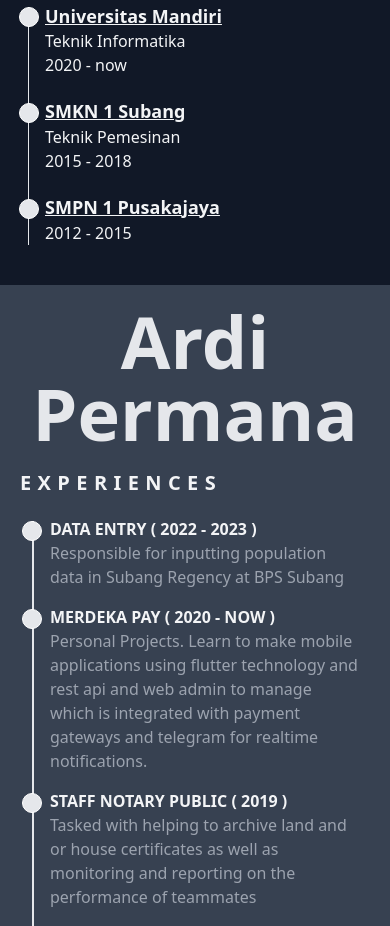
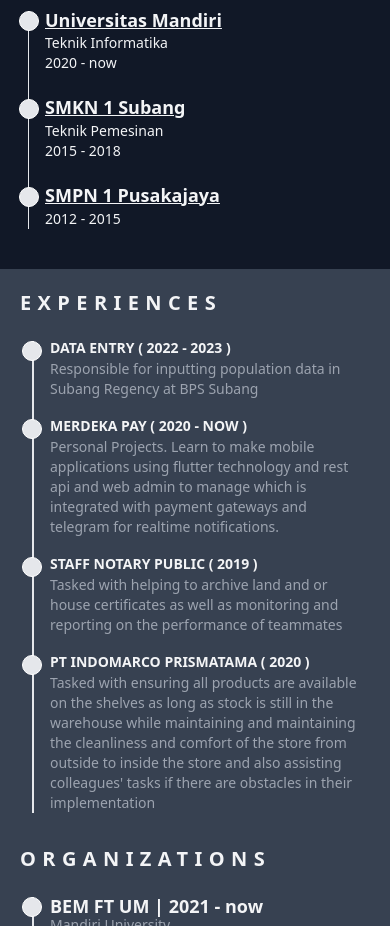
Before and after one commit to ardipermana59/ardipermana59.github.io, a website: page index.html in a window 390 px wide. Shown: the part 880-1806 px from the top of the page. Drawn offline with Linux system fonts and the light colour scheme.

Commit message:
change font-size

```diff
--- a/index.html
+++ b/index.html
@@ -27,7 +27,7 @@
 </head>
 
 <body class="bg-gray-50 text-gray-800 dark:text-gray-300 dark">
-    <div class="min-h-screen sm:flex mx-auto">
+    <div class="min-h-screen sm:flex mx-auto text-sm sm:text-base">
         <nav class="sm:w-5/12 bg-blue-500 dark:bg-gray-900 py-5">
             <div class="text-right pr-4">
                 <button><i class="moon fa-solid fa-moon hidden text-gray-50"></i></button>
@@ -35,6 +35,9 @@
             </div>
             <div class="text-center">
                 <img class="rounded-full w-2/4 mx-auto mb-3 bg-red-600 dark:bg-blue-700" src="assets/images/ardi.png">
+                <div class="mb-5 sm:hidden">
+                    <p class="text-3xl font-bold text-center text-gray-800 dark:text-gray-200">Ardi Permana</p>
+                </div>
             </div>
             <div class="px-5 text-gray-100">
                 <div class="mb-5">
@@ -112,8 +115,8 @@
                                     <a class="underline dark:text-gray-100" href="https://goo.gl/maps/sxr1G2rPGU7c48qWA"
                                         target="_blank" rel="no-referrer">Universitas Mandiri</a>
                                 </h3>
-                                <p class="text-base font-normal mt-1">Teknik Informatika</p>
-                                <p class="text-base font-normal">2020 - now</p>
+                                <p class="text-sm sm:text-base font-normal mt-1">Teknik Informatika</p>
+                                <p class="text-sm sm:text-base font-normal">2020 - now</p>
                             </li>
                             <li class="mb-5 ml-4">
                                 <div
@@ -124,8 +127,8 @@
                                     <a class="underline dark:text-gray-100" href="https://goo.gl/maps/6y2A5eFmyLFvoMiU6"
                                         target="_blank" rel="no-referrer">SMKN 1 Subang</a>
                                 </h3>
-                                <p class="text-base font-normal">Teknik Pemesinan</p>
-                                <p class="text-base font-normal">2015 - 2018</p>
+                                <p class="text-sm sm:text-base font-normal">Teknik Pemesinan</p>
+                                <p class="text-sm sm:text-base font-normal">2015 - 2018</p>
                             </li>
                             <li class="mb-5 ml-4">
                                 <div
@@ -134,7 +137,7 @@
                                 <h3 class="text-lg font-semibold"> <a class="underline dark:text-gray-100"
                                         href="https://goo.gl/maps/Yh79V8d7hbvsK1c98" target="_blank"
                                         rel="no-referrer">SMPN 1 Pusakajaya</a></h3>
-                                <p class="text-base font-normal">2012 - 2015</p>
+                                <p class="text-sm sm:text-base font-normal">2012 - 2015</p>
                             </li>
                         </ol>
                     </div>
@@ -142,7 +145,7 @@
             </div>
         </nav>
         <main class="w-full bg-gray-100 dark:bg-gray-700 px-5 py-5">
-            <div class="mb-5">
+            <div class="mb-5 hidden sm:block">
                 <p class="text-7xl font-bold text-center text-gray-800 dark:text-gray-200">Ardi Permana</p>
             </div>
             <div class="mb-8">
@@ -156,18 +159,18 @@
                             <div
                                 class="absolute w-5 h-5 bg-gray-700 dark:bg-gray-200 cursor-pointer rounded-full left-[-0.725rem] border border-white hover:bg-red-500 dark:hover:bg-blue-500">
                             </div>
-                            <h3 class="text-base font-semibold text-gray-900 dark:text-gray-100 leading-none uppercase">
+                            <h3 class="text-sm sm:text-base font-semibold text-gray-900 dark:text-gray-100 leading-none uppercase">
                                 Data Entry ( 2022 - 2023 )</h3>
-                            <p class="text-base font-normal text-gray-500 dark:text-gray-400 mt-1">Responsible for
+                            <p class="text-sm sm:text-base font-normal text-gray-500 dark:text-gray-400 mt-1">Responsible for
                                 inputting population data in Subang Regency at BPS Subang</p>
                         </li>
                         <li class="mb-5 ml-4">
                             <div
                                 class="absolute w-5 h-5 bg-gray-700 dark:bg-gray-200 cursor-pointer rounded-full left-[-0.725rem] border border-white hover:bg-red-500 dark:hover:bg-blue-500">
                             </div>
-                            <h3 class="text-base font-semibold text-gray-900 dark:text-gray-100 leading-none uppercase">
+                            <h3 class="text-sm sm:text-base font-semibold text-gray-900 dark:text-gray-100 leading-none uppercase">
                                 Merdeka Pay ( 2020 - now )</h3>
-                            <p class="text-base font-normal text-gray-500 dark:text-gray-400 mt-1">Personal Projects.
+                            <p class="text-sm sm:text-base font-normal text-gray-500 dark:text-gray-400 mt-1">Personal Projects.
                                 Learn to make mobile
                                 applications using flutter technology and rest api and web admin to manage which is
                                 integrated with payment gateways and telegram for realtime notifications.</p>
@@ -176,9 +179,9 @@
                             <div
                                 class="absolute w-5 h-5 bg-gray-700 dark:bg-gray-200 cursor-pointer rounded-full left-[-0.725rem] border border-white hover:bg-red-500 dark:hover:bg-blue-500">
                             </div>
-                            <h3 class="text-base font-semibold text-gray-900 dark:text-gray-100 leading-none uppercase">
+                            <h3 class="text-sm sm:text-base font-semibold text-gray-900 dark:text-gray-100 leading-none uppercase">
                                 Staff Notary Public ( 2019 )</h3>
-                            <p class="text-base font-normal text-gray-500 dark:text-gray-400 mt-1">Tasked with helping
+                            <p class="text-sm sm:text-base font-normal text-gray-500 dark:text-gray-400 mt-1">Tasked with helping
                                 to archive land and or house certificates as well as monitoring and reporting on the
                                 performance of teammates</p>
                         </li>
@@ -186,9 +189,9 @@
                             <div
                                 class="absolute w-5 h-5 bg-gray-700 dark:bg-gray-200 cursor-pointer rounded-full left-[-0.725rem] border border-white hover:bg-red-500 dark:hover:bg-blue-500">
                             </div>
-                            <h3 class="text-base font-semibold text-gray-900 dark:text-gray-100 leading-none uppercase">
+                            <h3 class="text-sm sm:text-base font-semibold text-gray-900 dark:text-gray-100 leading-none uppercase">
                                 PT Indomarco Prismatama ( 2020 )</h3>
-                            <p class="text-base font-normal text-gray-500 dark:text-gray-400 mt-1">Tasked with ensuring
+                            <p class="text-sm sm:text-base font-normal text-gray-500 dark:text-gray-400 mt-1">Tasked with ensuring
                                 all products are available on the shelves as long as stock is still in the warehouse
                                 while maintaining and maintaining the cleanliness and comfort of the store from outside
                                 to inside the store and also assisting colleagues' tasks if there are obstacles in their
@@ -210,7 +213,7 @@
                             </div>
                             <h3 class="text-lg font-semibold text-gray-900 dark:text-gray-100 leading-none"><span
                                     class="uppercase">BEM FT UM</span> | 2021 - now</h3>
-                            <p class="text-base font-normal text-gray-500 dark:text-gray-400">Mandiri University</p>
+                            <p class="text-sm sm:text-base font-normal text-gray-500 dark:text-gray-400">Mandiri University</p>
                         </li>
                         <li class="mb-5 ml-4">
                             <div
@@ -218,7 +221,7 @@
                             </div>
                             <h3 class="text-lg font-semibold text-gray-900 dark:text-gray-100"><span
                                     class="uppercase">Scout</span> | 2016 - 2017</h3>
-                            <p class="text-base font-normal text-gray-500 dark:text-gray-400">SMKN 1 Subang</p>
+                            <p class="text-sm sm:text-base font-normal text-gray-500 dark:text-gray-400">SMKN 1 Subang</p>
                         </li>
                         <li class="mb-5 ml-4">
                             <div
@@ -226,7 +229,7 @@
                             </div>
                             <h3 class="text-lg font-semibold text-gray-900 dark:text-gray-100"><span
                                     class="uppercase">Scout</span> | 2015 - 2016</h3>
-                            <p class="text-base font-normal text-gray-500 dark:text-gray-400">SMKN 1 Subang</p>
+                            <p class="text-sm sm:text-base font-normal text-gray-500 dark:text-gray-400">SMKN 1 Subang</p>
                         </li>
                     </ol>
                 </div>
```
Also changed, not shown: dist/output.css.
